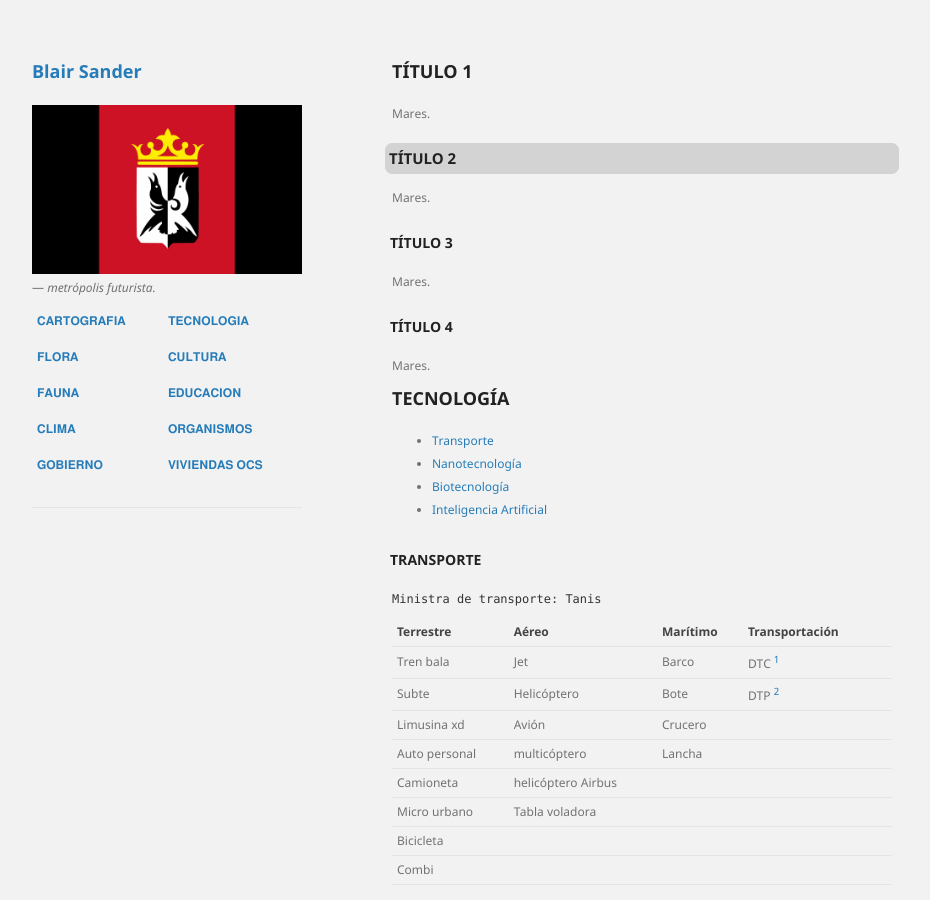
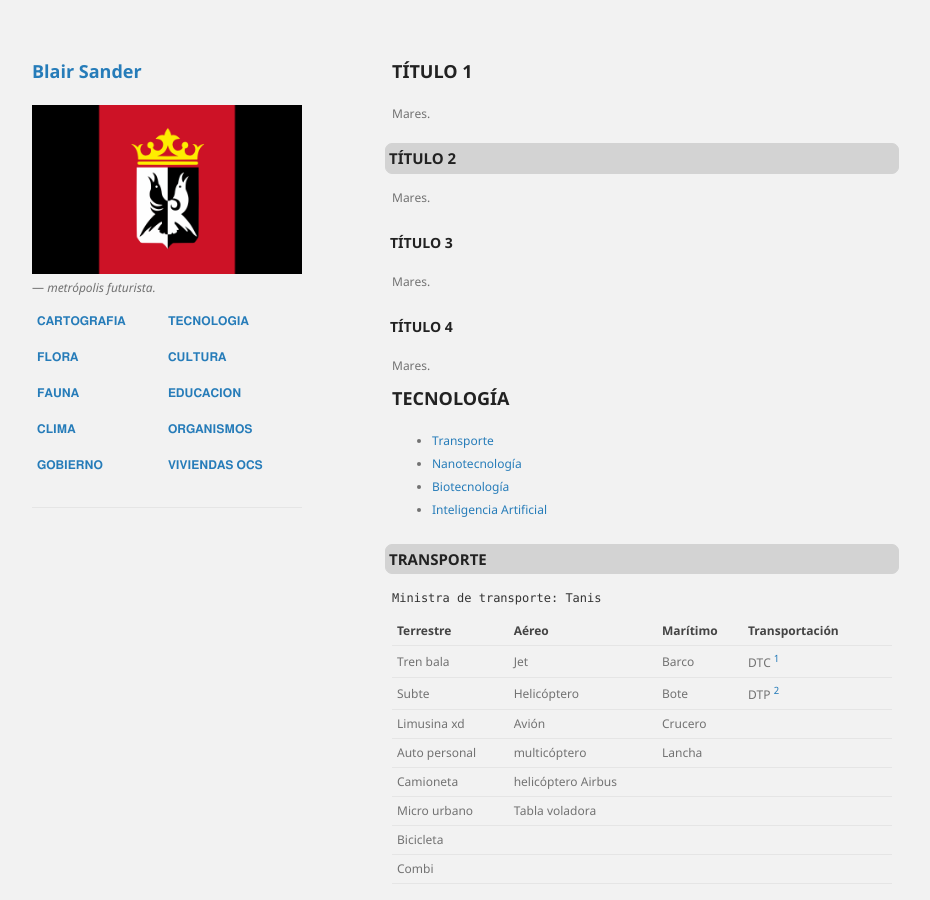
Before and after one commit to BlairSander/ciudad, a Jekyll site: the page built from tecnologia.md, in a window 1280 px wide and 900 px high. Shown: the whole window, without its empty margins (178-1108 px from the left). Built offline with Jekyll 4.4.1, drawn with Linux system fonts in a browser that asks for light colours; our own code applies the rules of GitHub Pages for plain Markdown files.

```diff
--- a/tecnologia.md
+++ b/tecnologia.md
@@ -27,7 +27,7 @@ Mares.
 - [Biotecnología](#biotecnología)
 - [Inteligencia Artificial](#inteligencia-artificial)
 
-### TRANSPORTE
+## TRANSPORTE
 `Ministra de transporte: Tanis`
 
 |Terrestre|Aéreo|Marítimo|Transportación|
@@ -49,11 +49,11 @@ Mares.
 
 [^1]: DTP: (dispositivo de transporte por pulsera). Este dispositivo sólo logra transportar hasta dos personas por vez.
 
-### NANOTECNOLOGÍA
+## NANOTECNOLOGÍA
 
 Se implementa tanto para la biotecnología, como la Inteligencia artificial.
 
-### BIOTECNOLOGÍA
+## BIOTECNOLOGÍA
 `Ministra de ciencia y Tecnología: Bianca`
 
 Rama:
@@ -71,7 +71,7 @@ Rama:
 
 <details><summary>Bioinformática</summary>  Biotec-Dorada, se encarga de obtener, almacenar, analizar y separar la información biológica, sobre todo la relativa a las secuencias de ADN y aminoácidos. Se realizan producciones de _biochips_ con diversas finalidades, y puede trabajar en forma integral junto a otros campos como la medicina. </details>
 
-### INTELIGENCIA ARTIFICIAL
+## INTELIGENCIA ARTIFICIAL
 `Ministro de Industria y Tecnología Informática: Kratzer`
 
 La metrópolis cuenta con diferentes tipos de inteligencia artificial que forman parte de la viuda cotidina, los sistemas de Inteligencia Artificial utilizados en distintos dispositivos inteligentes y los androides (que pueden ser antropomórficos o zoomórficos). Éstos fueron diseñados y creados por unos pocos ingenieros y empresarios. Los androides que son mucho más complejos que los sistemas de dispositivos, están regidos bajo leyes y normativas por lo que se requiere un registro nacional obligatorio, de caso contrario se estaría ejerciendo contra la ley. Por lo tanto los diferentes modelos de androides se clasifican en Modelos registrados y modelos sin registrar.
```
